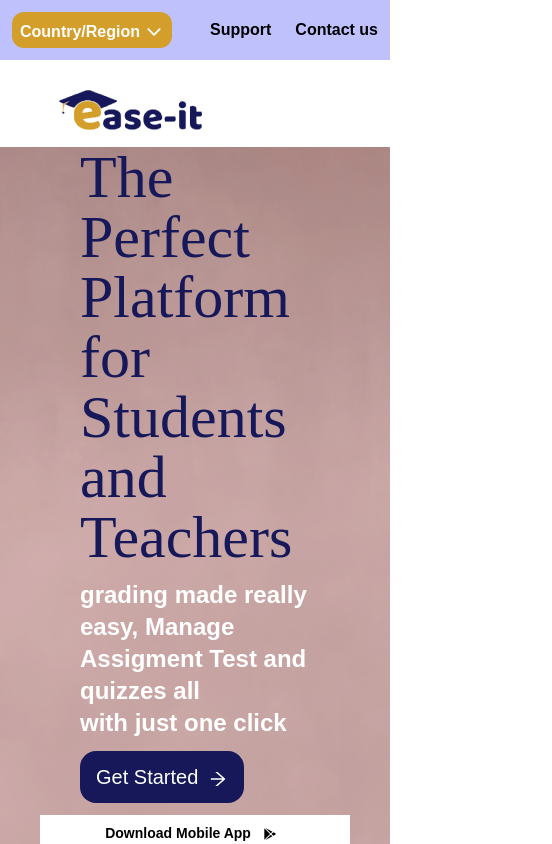
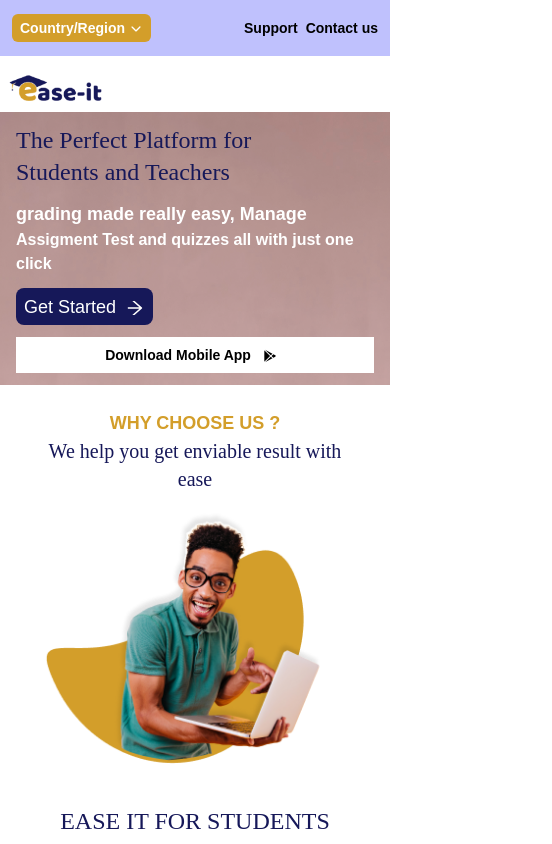
Before and after one commit to ease-it/ease-it-frontend, a React (Create React App) app: page / in a window 390 px wide. Shown: the top 844 px of the page, 552 px wide, since content can reach past the window. Built offline with nearby package versions, Linux system fonts and the light colour scheme.

Commit message:
Made Landing page responsive

```diff
--- a/src/components/AboutUs.js
+++ b/src/components/AboutUs.js
@@ -2,16 +2,16 @@
 import AboutUsPng from '../assets/images/easeitaboutus.png'
 const AboutUs = () => {
     return (
-        <div className=' primary-color-blue__background pt-10 px-20 flex justify-center items-center'>
-            <div className='grid grid-flow-col col-12 '>
-                <div className='col-span-5 '>
+        <div className=' primary-color-blue__background pt-10 p-4 md:px-20 flex justify-center items-center'>
+            <div className='md:grid md:grid-flow-col md:col-12 '>
+                <div className='md:col-span-5 '>
                     <img src={AboutUsPng} alt="About us with Ease it Logo" />
                 </div>
-                <div className='pt- px-8 text-justify '>
+                <div className=' md:px-8 text-left '>
                     <div>
                         <h3 className='primary-color-yellow--text text-3xl font-semibold'>About Us</h3>
                     </div>
-                    <div className='text-xl w-3/4 '>
+                    <div className='sm:text-lg md:text-xl md:w-3/4 '>
                         <p>EASE-IT is an educational platform for students and teachers aimed at helping teachers manage the grades and homeworks of their students.
                             A teacher can give assignments or  quizzes online and then the students takes it, submits and get graded immediately.
                             There is also provision for online resources such as tutorials and handouts. Students can also track their test and assignment records.
--- /dev/null
+++ b/src/components/Button.js
@@ -0,0 +1,21 @@
+import React from 'react'
+import PropTypes from 'prop-types'
+
+const Button = props => {
+    return (
+        <>
+            <button className="primary-color-yellow hidden py-3
+            shadow-lg sm:px-4 text-white text-lg
+            rounded-2xl font-extrabold">
+            SignUp?Login</button>
+        </>
+
+    )
+}
+
+Button.propTypes = {
+    children:PropTypes.string.isRequired,
+    className:PropTypes.string.isRequired
+}
+
+export default Button
--- /dev/null
+++ b/src/components/Footer.js
@@ -0,0 +1,35 @@
+import React from 'react'
+import logo from '../assets/images/ease-it-logo.png'
+const Footer = () => {
+    return (
+        <>
+            <div>
+                <div>
+                    <div></div>
+                    <div></div>
+                    <div></div>
+                </div>
+                <div>
+                    <h3>Quicklinks</h3>
+                    <div>
+                        <h4>About</h4>
+                        <h4>Guildelines</h4>
+                        <h4>Community</h4>
+                    </div>
+                    <div>
+                        <h4>Resource</h4>
+                        <h4>what's new</h4>
+                        <h4>Privacy Terms</h4>
+                    </div>
+                    <div>
+                        <h4>Faq's</h4>
+                        <h4>Contact us</h4>
+                        <h4>Become a Party</h4>
+                    </div>
+                </div>
+            </div>
+        </>
+    )
+}
+
+export default Footer
--- a/src/components/GetStarted.js
+++ b/src/components/GetStarted.js
@@ -5,25 +5,25 @@
 const GetStarted = () => {
     return (
         <>
-            <div className="get-started  w-full flex flex-col px-10 justify-center  ">
-                <div className='px-10'>
-                    <div className="get-started-heading text-6xl font-xl">
+            <div className="get-started  w-full flex flex-col px-4 md:px-10 justify-center py-3  ">
+                <div className='md:px-10'>
+                    <div className="get-started-heading text-2xl md:text-6xl ">
                         <h2> The Perfect Platform for  </h2>
                         <h2>Students and Teachers</h2>
                     </div>
                    <div className="mt-3">
-                        <p>
-                            <span className='block text-2xl font-bold'>grading made really easy, Manage</span>
-                            <span className='block text-2xl font-bold'> Assigment Test and quizzes all</span>
-                            <span className='block text-2xl font-bold'>  with just one click</span>
+                        <p className='font-semibold'>
+                            <span className='md:block text-lg md:text-2xl '>grading made really easy, Manage</span>
+                            <span className='md:block md:text-2xl '> Assigment Test and quizzes all</span>
+                            <span className='md:block md:text-2xl '>  with just one click</span>
                         </p>
                    </div>
 
                 </div>
-                <div className='px-10 mt-3'>
-                    <button className='py-3 px-4 get-started__button rounded-2xl text-xl '>Get Started <span className='text-xl ml-1 font-bold' ><AiOutlineArrowRight className='inline'/></span>  </button>
+                <div className=' md:px-10 mt-3'>
+                <button className='py-1 px-2 rounded-lg text-lg md:py-3 md:px-4 get-started__button md:rounded-2xl md:text-xl '>Get Started <span className='text-xl ml-1 font-bold' ><AiOutlineArrowRight className='inline'/></span>  </button>
                 </div>
-                <button className='mt-3 px-3 get-started__button-white  sm:absolute sm:left-20 sm:bottom-10 text-sm bg-white text-black py-2 font-bold'>
+                <button className='mt-3 px-3 get-started__button-white  md:absolute md:left-20 md:bottom-10 text-sm bg-white text-black py-2 font-bold'>
                     <a href='/'>Download Mobile App <span className='px-2 '><IoLogoGooglePlaystore className='inline'/></span></a>
                     </button>
             </div>
--- a/src/components/HeaderNav.js
+++ b/src/components/HeaderNav.js
@@ -4,13 +4,13 @@
 const HeaderNav = () => {
     return (
         <>
-            <div className="flex text-md header items-center font-bold justify-between p-3">
+            <div className="flex text-sm h-14 md:text-md header items-center font-bold justify-between p-3">
                 <div>
-                    <button className="header--button px-2 py-1  sm:px-4 sm:py-2 font-bold rounded-xl ">Country/Region<span className='text-xl ml-1 font-bold'><IoIosArrowDown className="inline" /></span> </button>
+                    <button className="header--button px-2 py-1  sm:px-4 sm:py-2 font-semibold rounded-md ">Country/Region<span className='md:text-xl ml-1 font-bold'><IoIosArrowDown className="inline" /></span> </button>
                 </div>
-                <div className="flex gap-x-6 text-black justify-end">
+                <div className="flex gap-x-2 md:gap-x-6 text-black justify-end">
                     <div><a href="/support">Support </a></div>
-                    <div><a href="/contact">Contact us</a></div>
+                    <div><a href="/contact text-eclipse">Contact us</a></div>
                 </div>
             </div>
         </>
--- a/src/components/LastestCard.js
+++ b/src/components/LastestCard.js
@@ -6,7 +6,7 @@
             <div className=''>
                 <img src={Laptop} alt="A Laptop" />
             </div>
-            <div className='bg-white text-3xl font-DM p-10 font-bold primary-color-blue shadow-xl'>
+            <div className='bg-white text-2xl p-5 font-DM md:p-10 md:font-bold primary-color-blue shadow-xl'>
                 <p>Customize
                 <br/>your
                 <br/>
--- a/src/components/LastestEaseIt.js
+++ b/src/components/LastestEaseIt.js
@@ -3,11 +3,11 @@
 
 const LastestEaseIt = () => {
     return (
-        <div className='flex flex-col p-20 justify-center items-center '>
-            <div className='text-4xl font-DM p-10 font-semibold'>
+        <div className='flex flex-col p-5 md:p-20 justify-center items-center '>
+            <div className=' text-2xl md:text-4xl font-DM p-3 md:p-10 font-normal'>
             <h3 className='primary-color-blue'>See Lastest from Ease-it</h3>
             </div>
-            <div className='flex gap-x-6 '>
+            <div className='flex flex-col gap-y-4 md:flex-row  md:gap-x-6 '>
             <LastestCard />
             <LastestCard />
             <LastestCard />
--- a/src/components/MainNav.js
+++ b/src/components/MainNav.js
@@ -4,11 +4,14 @@
     return (
         <>
             <div className='flex justify-between gap-y-5 items-center bg-white'>
-                <div className='px-11 relative'>
-                    <img src={logo} alt="ease-it-logo" className="top-5 min-w-fit left-5"  />
+                <div className=' md:px-11 relative'>
+                    <img src={logo} alt="ease-it-logo" className="md:top-5 h-14 md:min-w-fit md:left-5"  />
+                </div>
+                <div>
+
                 </div>
                 <div className =" text-black items-center hidden  xl:block justify-end">
-                    <ul className='flex font-extrabold gap-x-6 text-lg items-center primary-color-blue justify-center'>
+                    <ul className='flex font-bold gap-x-6 text-lg items-center primary-color-blue justify-center'>
                         <li><a href='/'>HOME</a></li>
                         <li><a href='/'>ABOUT US</a></li>
                         <li><a href='/'>DASHBOARD</a></li>
--- a/src/components/WhyChooseUs.js
+++ b/src/components/WhyChooseUs.js
@@ -5,10 +5,10 @@
     return (
         <div className='px-10 chooseus py-6 '>
             <div className='text-center flex flex-col items-center '>
-                <h3 className='primary-color-yellow--text text-3xl font-bold font-monserrat'>WHY CHOOSE US ?</h3>
-                <h2 className='primary-color-blue text-4xl'>We help you get enviable result with ease</h2>
+                <h3 className='primary-color-yellow--text text-lg md:text-3xl font-bold font-monserrat'>WHY CHOOSE US ?</h3>
+                <h2 className='primary-color-blue text-xl md:text-4xl'>We help you get enviable result with ease</h2>
             </div>
-            <div className=" px-10 flex flex-row  justify-center gap-x-10">
+            <div className=" md:px-10 flex flex-col gap-y-5 md:flex-row  justify-center md:gap-x-10">
                 <EaseItWHyChooseUs />
                 <EaseItWHyChooseUs />
                 <EaseItWHyChooseUs />
```
Also changed, not shown: src/components/Community.js (+15 -9 lines).
